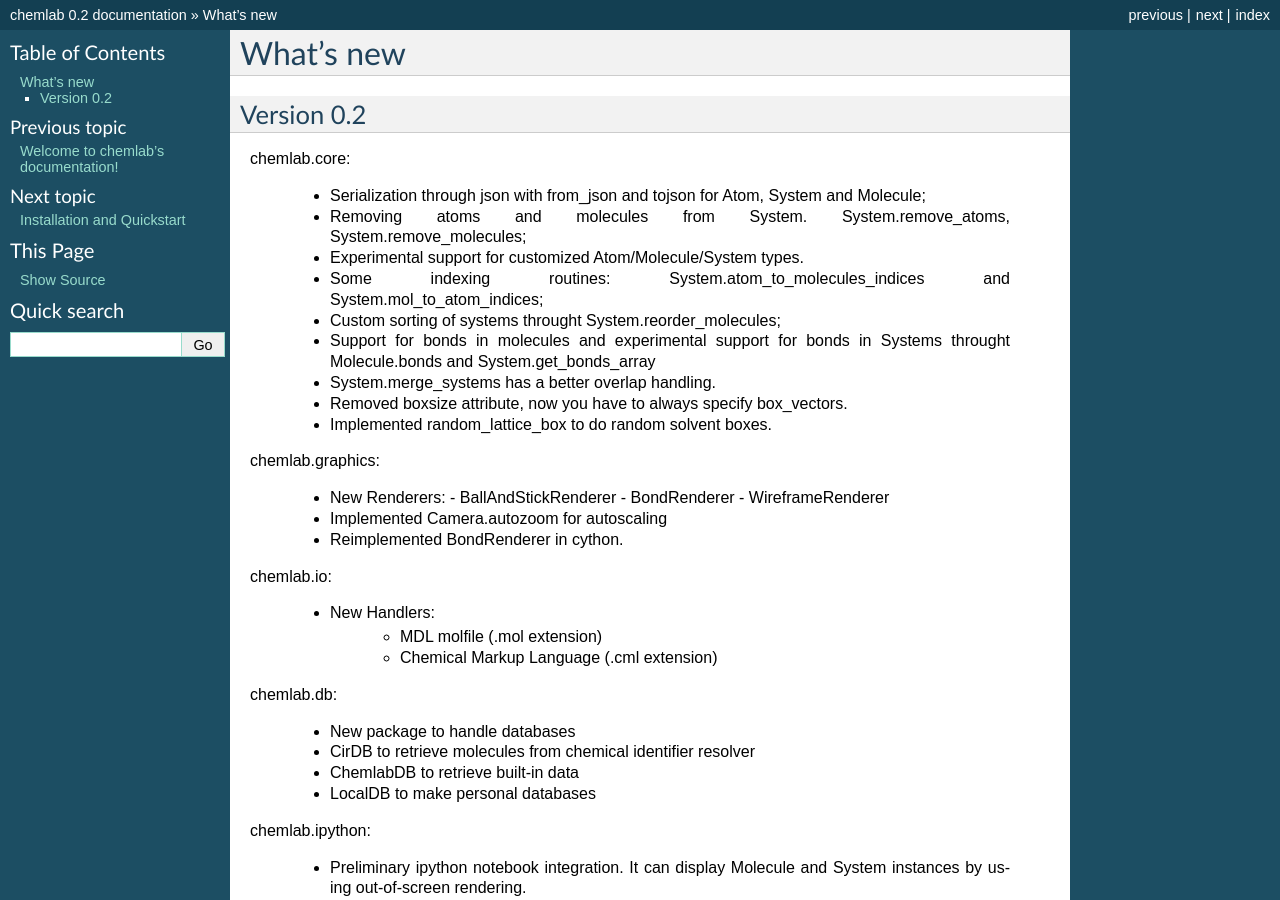
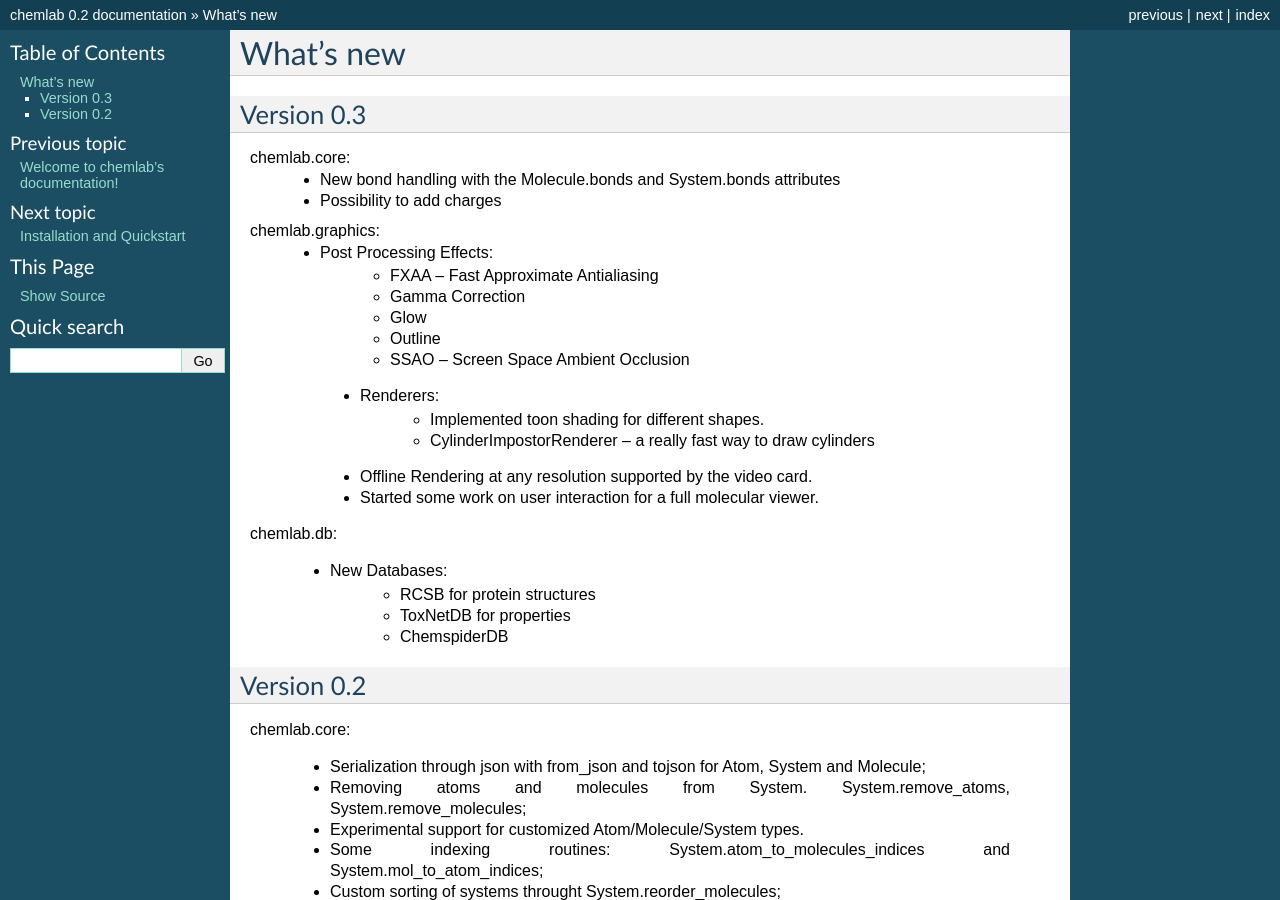
Before and after one commit to chemlab/chemlab, a Sphinx documentation site: the page built from docs/whatsnew.rst, in a window 1280 px wide and 900 px high. Built offline with Sphinx 7.4.7, drawn with Linux system fonts in a browser that asks for light colours; formulas are drawn with MathJax 3.

Commit message:
Updated docs with graphics and postprocessing effects

```diff
--- a/docs/whatsnew.rst
+++ b/docs/whatsnew.rst
@@ -1,6 +1,35 @@
 ==========
 What's new
 ==========
+
+Version 0.3
+-----------
+
+chemlab.core:
+    - New bond handling with the Molecule.bonds and System.bonds attributes
+    - Possibility to add charges
+
+chemlab.graphics:
+    - Post Processing Effects:
+        - FXAA -- Fast Approximate Antialiasing
+	- Gamma Correction
+	- Glow
+	- Outline
+        - SSAO -- Screen Space Ambient Occlusion
+
+     - Renderers:
+        - Implemented toon shading for different shapes.
+        - CylinderImpostorRenderer -- a really fast way to draw cylinders
+
+     - Offline Rendering at any resolution supported by the video card.
+     - Started some work on user interaction for a full molecular viewer.
+
+chemlab.db:
+
+      - New Databases:
+         - RCSB for protein structures
+	 - ToxNetDB for properties
+	 - ChemspiderDB
 
 Version 0.2
 -----------
```
Also changed, not shown: docs/graphics.rst (+119 -102 lines), 5 other files.
